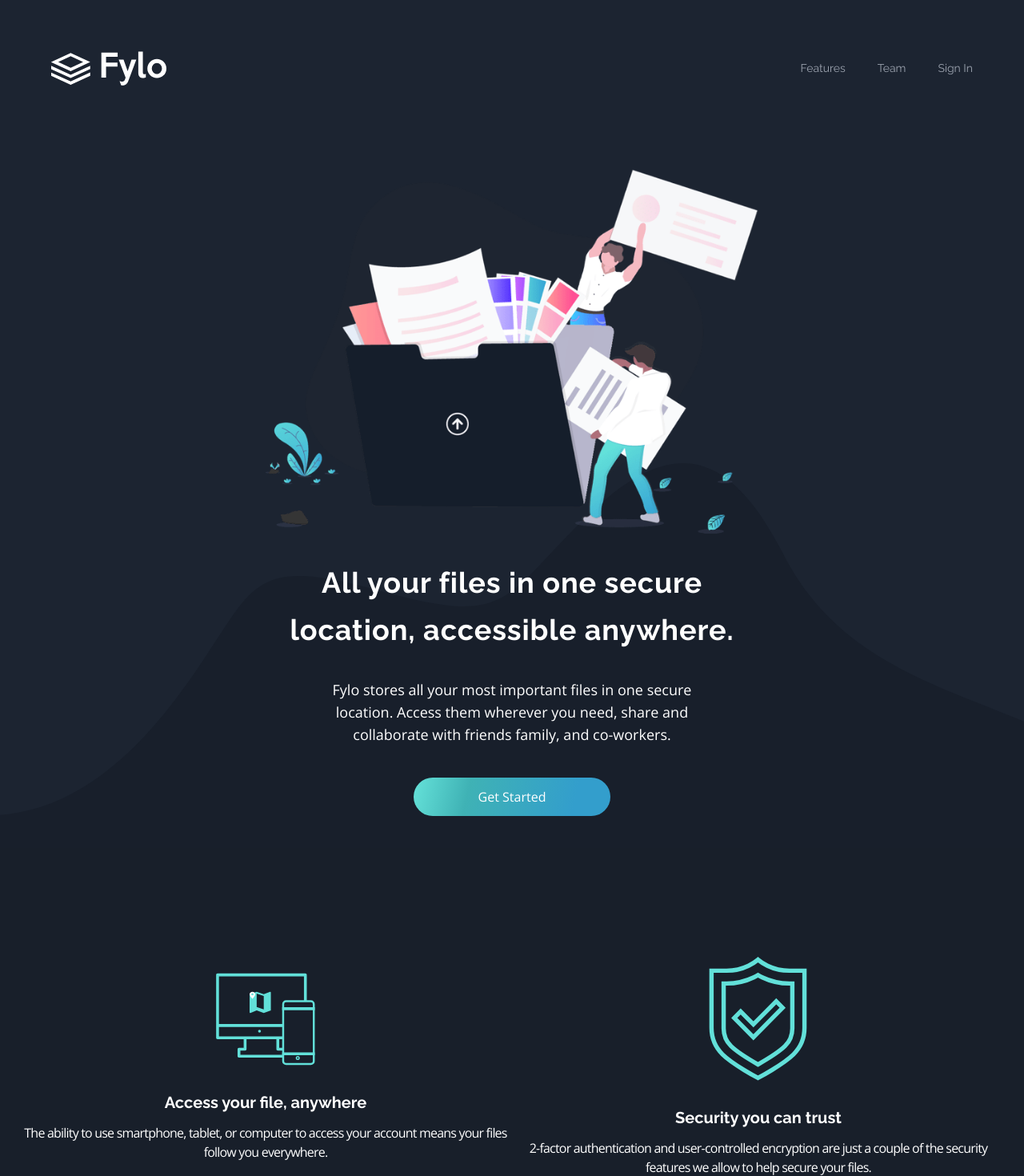
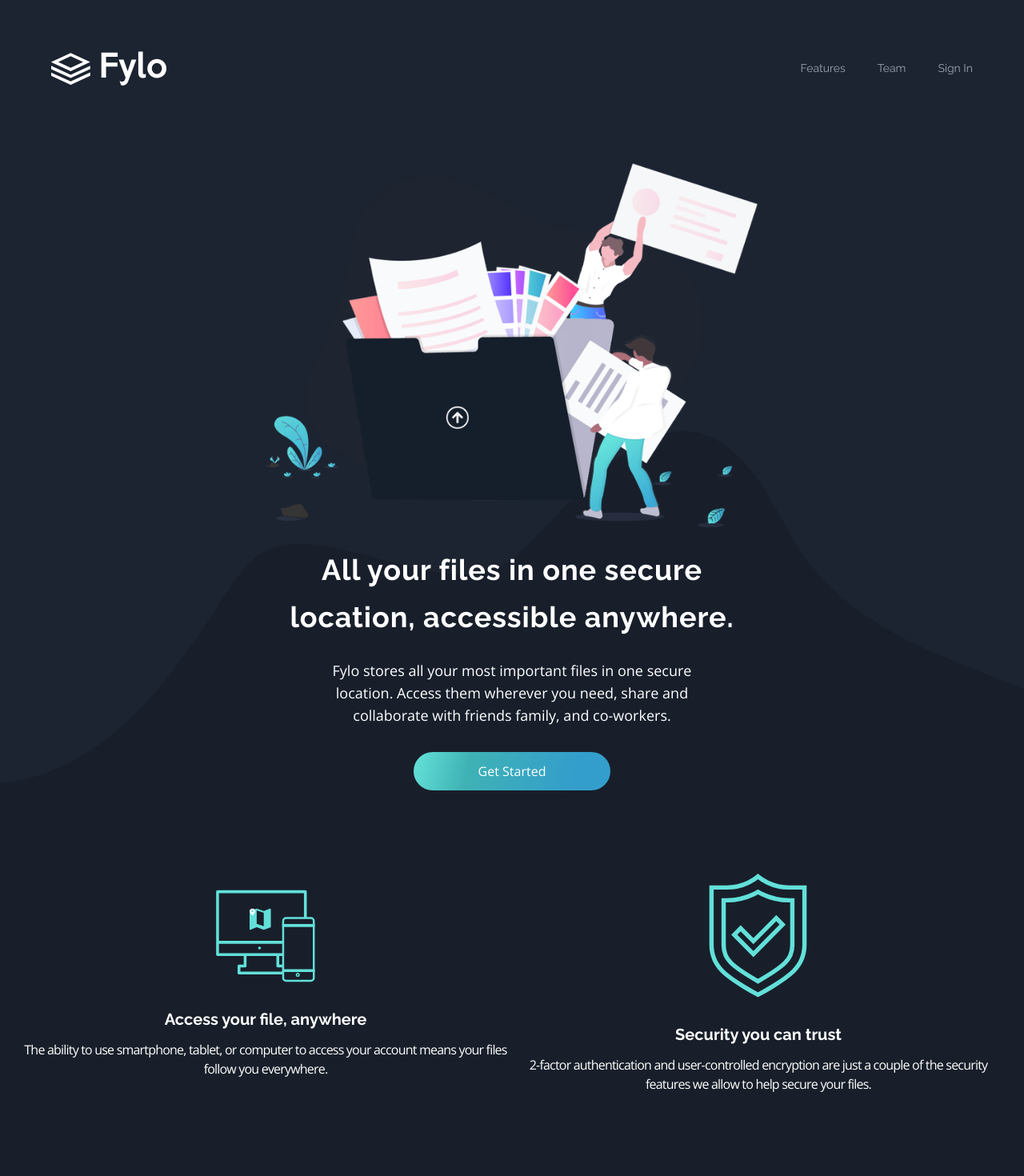
Before and after one commit to andrewpatasik/fylo-dark-theme-landing-page-master, a Next.js app: page / in a window 1280 px wide. Shown: the top 1470 px of the page at 80% size. Built offline with nearby package versions, Linux system fonts and the light colour scheme.

Commit message:
layout readjust

```diff
--- a/src/app/Features/index.tsx
+++ b/src/app/Features/index.tsx
@@ -5,7 +5,7 @@ const raleway = Raleway({ weight: ["400", "700"], subsets: ["latin"] });
 
 export const Features = () => {
   return (
-    <ul className="grid sm:grid-cols-2 text-center px-6 mb-20">
+    <ul className="grid sm:grid-cols-2 text-center px-6">
       <li className="flex flex-col justify-center items-center py-14">
         <Image
           src="/images/icon-access-anywhere.svg"
--- a/src/app/HeroSection/index.tsx
+++ b/src/app/HeroSection/index.tsx
@@ -6,10 +6,10 @@ const raleway = Raleway({ weight: ["400", "700"], subsets: ["latin"] });
 
 export const HeroSection = () => {
   return (
-    <section className="relative text-center px-6 mb-20">
+    <section className="relative text-center px-6 mb-4">
       <Background imageString="/images/bg-curvy-mobile.svg" />
       <div className=" md:mx-auto md:w-1/2">
-        <div className="z-10 pt-10">
+        <div className="z-10 pt-8">
           <Image
             src="/images/illustration-intro.png"
             alt="illustration-intro"
@@ -20,16 +20,16 @@ export const HeroSection = () => {
           />
         </div>
         <h1
-          className={`${raleway.className} text-2xl font-bold my-8 leading-normal md:text-4xl md:leading-relaxed md:tracking-wide`}
+          className={`${raleway.className} text-2xl font-bold my-6 leading-normal md:text-4xl md:leading-relaxed md:tracking-wide`}
         >
           All your files in one secure location, accessible anywhere.
         </h1>
-        <p className="tracking-tighter md:text-lg md:tracking-normal md:px-14">
+        <p className="tracking-tight md:text-lg md:tracking-normal md:px-14">
           Fylo stores all your most important files in one secure location.
           Access them wherever you need, share and collaborate with friends
           family, and co-workers.
         </p>
-        <Button className="my-10 md:w-2/5">Get Started</Button>
+        <Button className="my-8 w-4/5 md:w-2/5">Get Started</Button>
       </div>
     </section>
   );
--- a/src/components/Button/index.tsx
+++ b/src/components/Button/index.tsx
@@ -1,5 +1,5 @@
 export const Button = ({ children, className }: { children: string, className?: string }) => {
   return (
-    <button className={`button w-3/4 h-12 rounded-full ${className}`}>{children}</button>
+    <button className={`button h-12 rounded-full ${className}`}>{children}</button>
   );
 };
```
